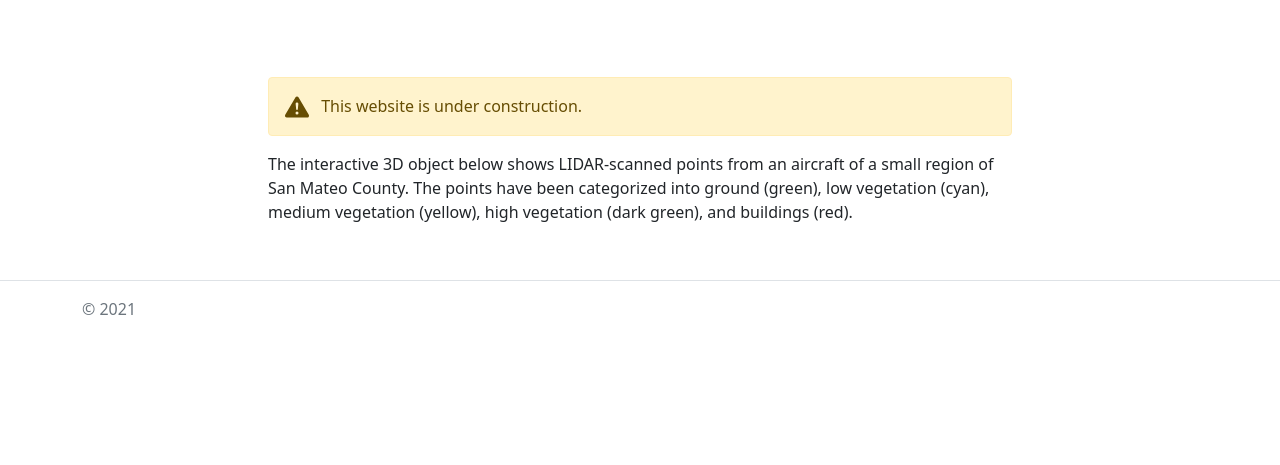
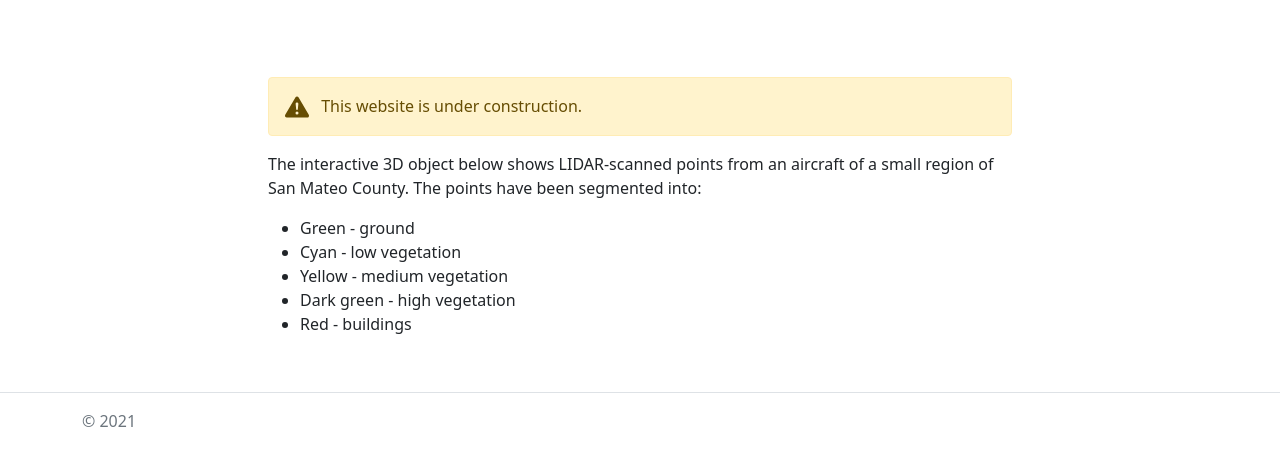
Before and after one commit to ptkinvent/ounce-website, a plain HTML site: page index.html in a window 1280 px wide. Shown: the part 209-674 px from the top of the page. Drawn offline with nearby package versions, Linux system fonts and the light colour scheme; a script that the page names is missing.

Commit message:
Minor change to wording for explanation of point cloud colors

```diff
--- a/index.html
+++ b/index.html
@@ -38,7 +38,14 @@
   </svg>
                 This website is under construction.
             </div>
-           <p>The interactive 3D object below shows LIDAR-scanned points from an aircraft of a small region of San Mateo County. The points have been categorized into ground (green), low vegetation (cyan), medium vegetation (yellow), high vegetation (dark green), and buildings (red).</p>
+            <p>The interactive 3D object below shows LIDAR-scanned points from an aircraft of a small region of San Mateo County. The points have been segmented into:</p>
+            <ul>
+                <li>Green - ground</li>
+                <li>Cyan - low vegetation</li>
+                <li>Yellow - medium vegetation</li>
+                <li>Dark green - high vegetation</li>
+                <li>Red - buildings</li>
+            </ul>
            <div id="content"></div>
         </div>
     </div>
```
